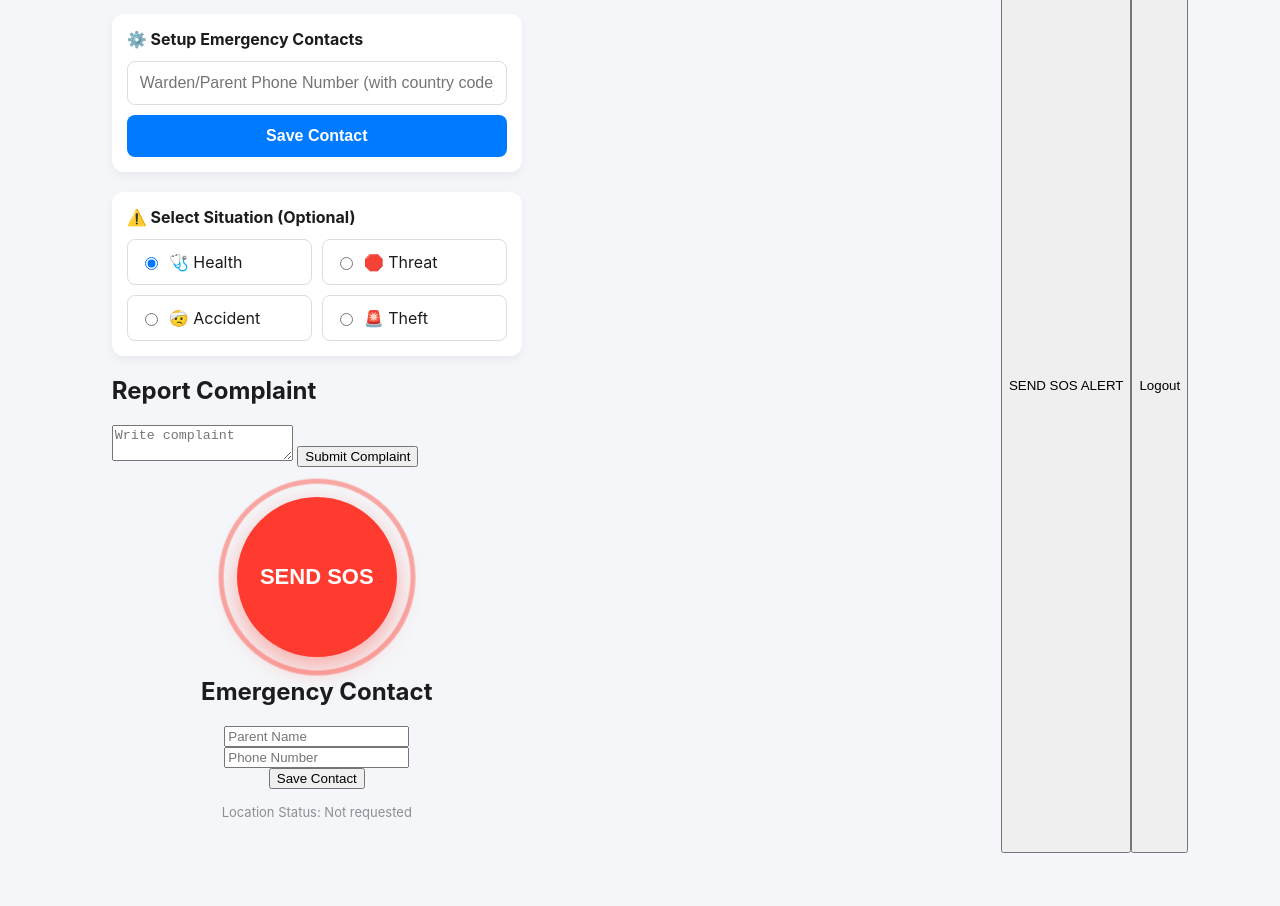
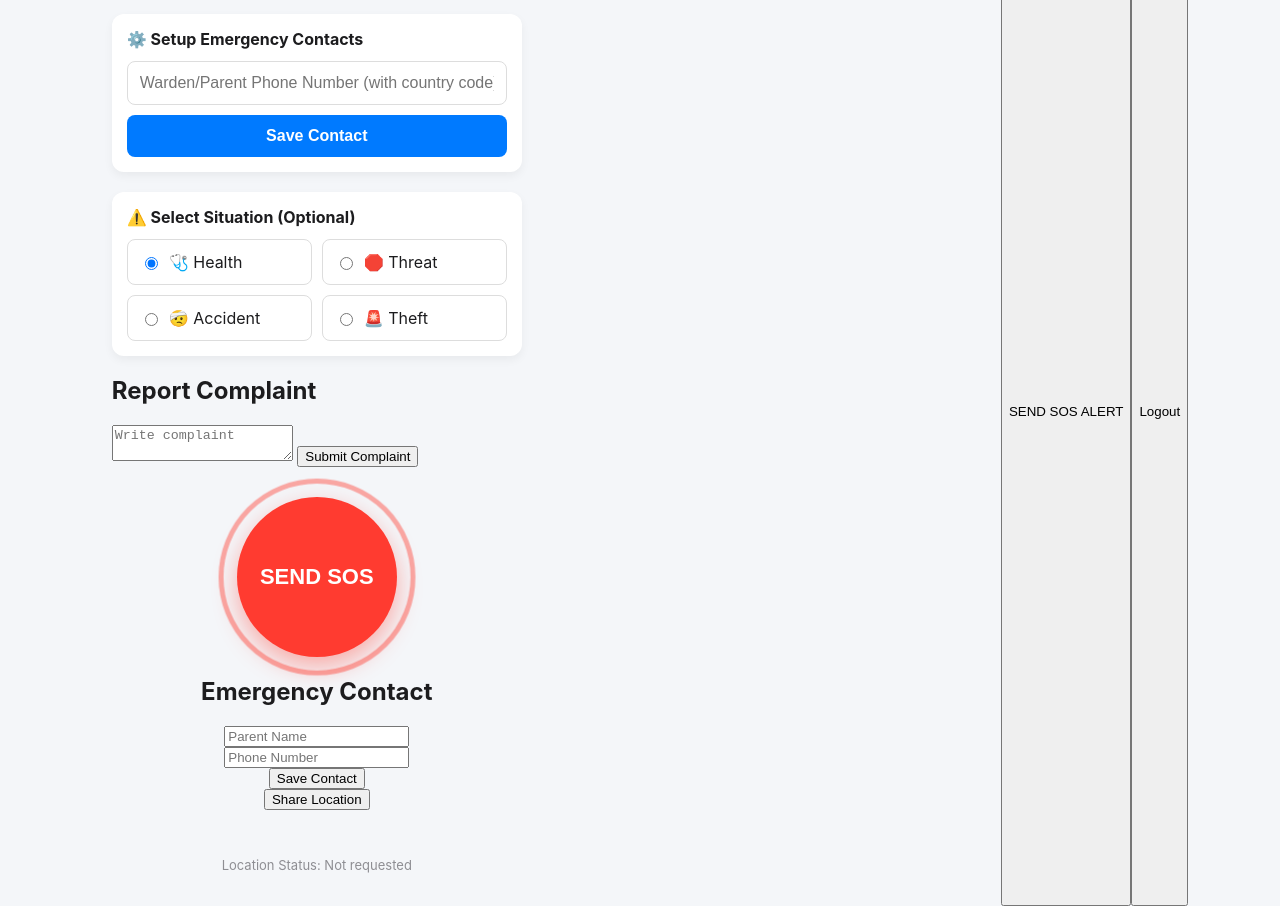
Before and after one commit to maddeshiyashushil01-beep/STUDENT-SAFETY-SYSTEM-, a plain HTML site: page sos.html in a window 1280 px wide. Shown: the part 82-988 px from the top of the page. Before the commit the page ends 935 px from the top, so only its background shows below. Drawn offline with Linux system fonts and the light colour scheme.

Commit message:
Update sos.html

```diff
--- a/sos.html
+++ b/sos.html
@@ -66,6 +66,14 @@ Submit Complaint
 Save Contact
 </button>
 
+<button onclick="getLocation()">
+Share Location
+</button>
+
+<p id="location"></p>
+
+
+
 
             <p id="statusLocation">Location Status: Not requested</p>
         </section>
```
